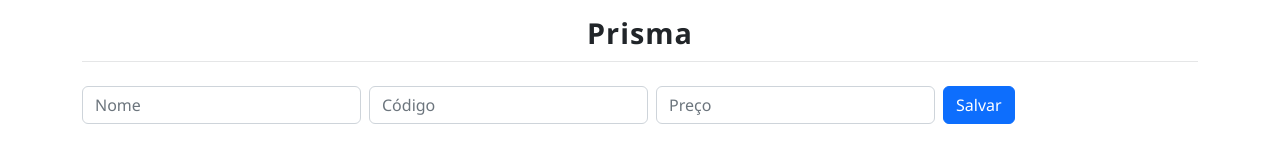
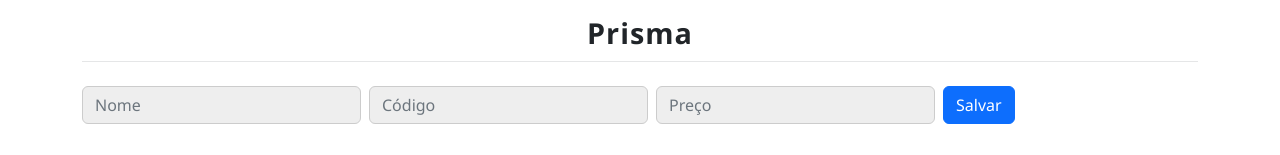
Before and after one commit to Jeanll7/products, a React (Create React App) app in the folder frontend/: page / in a window 1280 px wide. Shown: the top 155 px of the page. Built offline with nearby package versions, Linux system fonts and the light colour scheme; no server answers.

Commit message:
input color

```diff
--- a/frontend/src/App.css
+++ b/frontend/src/App.css
@@ -8,6 +8,11 @@
     letter-spacing: 1px;
     border-bottom: 1px solid rgba(9, 12, 19, 0.103);
     padding-bottom: 10px;
+}
+
+.input {
+    border: 1px solid #ccc !important;
+    background: #cccccc56 !important;
 }
 
 .table {
--- a/frontend/src/App.js
+++ b/frontend/src/App.js
@@ -59,6 +59,7 @@
       <Navbar className="gap-2 d-row">
         <InputGroup className="mb-3  w-25">
           <Form.Control
+            className="input"
             placeholder="Nome"
             value={nome}
             onChange={(e) => {
@@ -68,6 +69,7 @@
         </InputGroup>
         <InputGroup className="mb-3 w-25">
           <Form.Control
+            className="input"
             placeholder="Código"
             type="number"
             value={codigo}
@@ -78,6 +80,7 @@
         </InputGroup>
         <InputGroup className="mb-3 w-25">
           <Form.Control
+            className="input"
             placeholder="Preço"
             type="number"
             value={preco}
```
Also changed, not shown: 1 other file (tests, documents, lock files or other folders).
